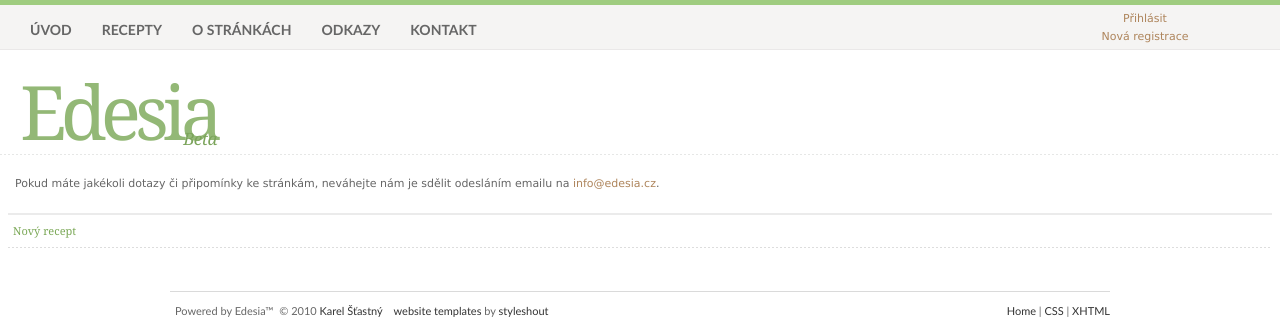
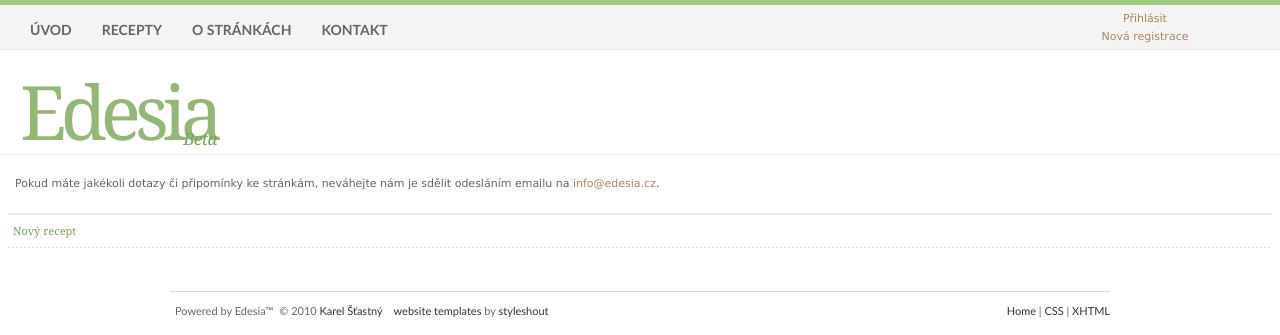
Before and after one commit to kstastny/edesia, a Django app: template templates/contact/contact.html in a window 1280 px wide. Shown: the top 335 px of the page. Run offline with Django 3.2, Linux system fonts and the light colour scheme; the template is opened without the code that fills it, so the values that code supplies are empty; parts of the project's set-up code (start-up, migrations or seed data) failed here and were passed over; some libraries are stand-ins or nearby versions.

Commit message:
removed unused menu item

```diff
--- a/templates/core/base.html
+++ b/templates/core/base.html
@@ -35,7 +35,7 @@
                 <li><a href="{% url home %}">Úvod</a></li>
                 <li><a href="{% url category_list %}">Recepty</a></li>
                 <li><a href="/about/">O stránkách</a></li>
-                <li><a href="">Odkazy</a></li>
+                {# <li><a href="">Odkazy</a></li> #}
                 <li><a href="/contact/">Kontakt</a></li>
 			</ul>
 		</div>
```
